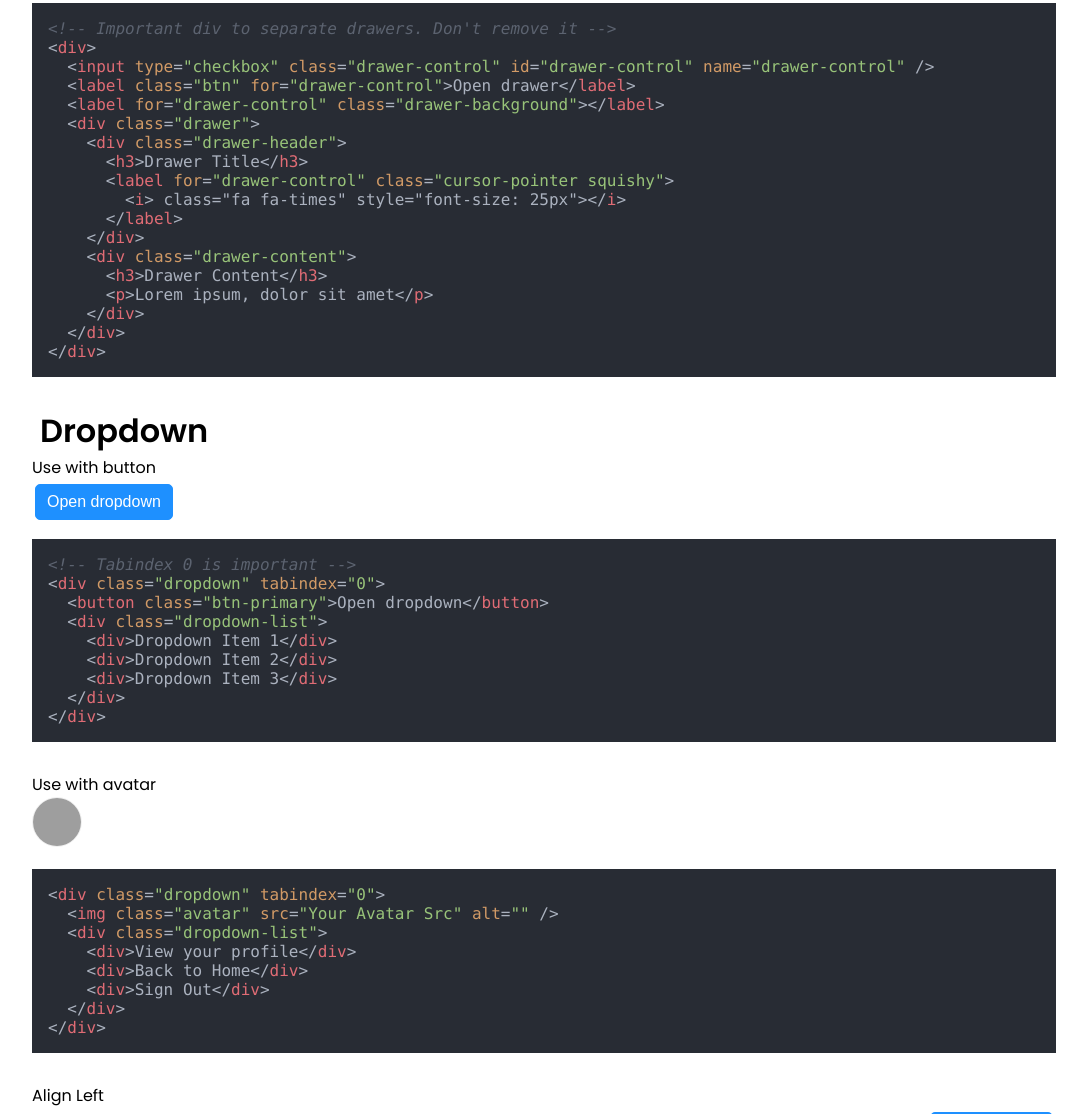
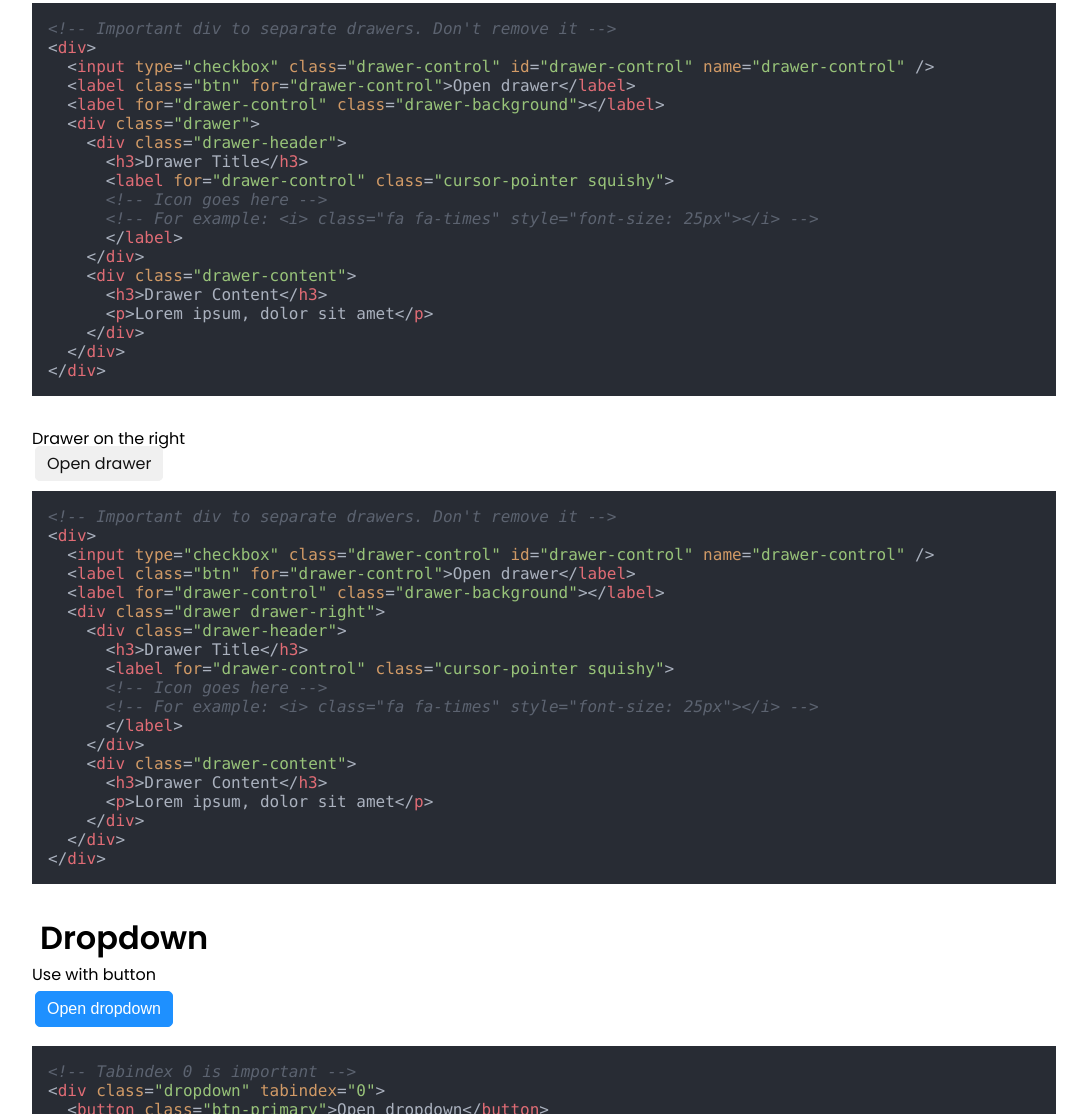
Before and after one commit to napthedev/squishyui, a website: page index.html in a window 1280 px wide. Shown: the part 5443-6557 px from the top of the page, without its empty margins (96-1183 px from the left). Drawn offline with nearby package versions, Linux system fonts and the light colour scheme; grey boxes are pictures that could not be loaded.

Commit message:
add drawer right

```diff
--- a/index.html
+++ b/index.html
@@ -319,7 +319,7 @@
     Click to reveal the content
     &lt;span class="collapse-icon"&gt;
     &lt;!-- Your Icon Goes Here --&gt;
-    &lt;!-- For example: &lt;i&gt; class="fas fa-chevron-down"&gt;&lt;/i&gt; --&gt;
+    &lt;!-- For example: &lt;i class="fas fa-chevron-down"&gt;&lt;/i&gt; --&gt;
     &lt;/span&gt;
   &lt;/div&gt;
   &lt;div class="collapse-content"&gt;
@@ -347,15 +347,14 @@
 
       <h1 class="ml-2">Drawer</h1>
 
-      <!-- Important div to separate drawers. Don't remove it -->
       <div>
-        <input type="checkbox" class="drawer-control" id="drawer-control" name="drawer-control" />
-        <label class="btn" for="drawer-control">Open drawer</label>
-        <label for="drawer-control" class="drawer-background"></label>
+        <input type="checkbox" class="drawer-control" id="drawer-left-control" name="drawer-left-control" />
+        <label class="btn" for="drawer-left-control">Open drawer</label>
+        <label for="drawer-left-control" class="drawer-background"></label>
         <div class="drawer">
           <div class="drawer-header">
             <h3>Drawer Title</h3>
-            <label for="drawer-control" class="cursor-pointer squishy">
+            <label for="drawer-left-control" class="cursor-pointer squishy">
               <i class="fa fa-times" style="font-size: 25px"></i>
             </label>
           </div>
@@ -365,7 +364,6 @@
           </div>
         </div>
       </div>
-
       <pre>
         <code class="language-html">&lt;!-- Important div to separate drawers. Don't remove it --&gt;
 &lt;div&gt;
@@ -376,7 +374,49 @@
     &lt;div class="drawer-header"&gt;
       &lt;h3&gt;Drawer Title&lt;/h3&gt;
       &lt;label for="drawer-control" class="cursor-pointer squishy"&gt;
-        &lt;i&gt; class="fa fa-times" style="font-size: 25px"&gt;&lt;/i&gt;
+      &lt;!-- Icon goes here --&gt;
+      &lt;!-- For example: &lt;i&gt; class="fa fa-times" style="font-size: 25px"&gt;&lt;/i&gt; --&gt;
+      &lt;/label&gt;
+    &lt;/div&gt;
+    &lt;div class="drawer-content"&gt;
+      &lt;h3&gt;Drawer Content&lt;/h3&gt;
+      &lt;p&gt;Lorem ipsum, dolor sit amet&lt;/p&gt;
+    &lt;/div&gt;
+  &lt;/div&gt;
+&lt;/div&gt;</code>
+      </pre>
+
+      <p>Drawer on the right</p>
+
+      <div>
+        <input type="checkbox" class="drawer-control" id="drawer-right-control" name="drawer-right-control" />
+        <label class="btn" for="drawer-right-control">Open drawer</label>
+        <label for="drawer-right-control" class="drawer-background"></label>
+        <div class="drawer drawer-right">
+          <div class="drawer-header">
+            <h3>Drawer Title</h3>
+            <label for="drawer-right-control" class="cursor-pointer squishy">
+              <i class="fa fa-times" style="font-size: 25px"></i>
+            </label>
+          </div>
+          <div class="drawer-content">
+            <h3>Drawer Content</h3>
+            <p>Lorem ipsum, dolor sit amet consectetur adipisicing elit. Corrupti fugit iste temporibus mollitia, dicta veniam qui sint omnis maxime exercitationem maiores impedit libero, eius officia obcaecati harum saepe consequuntur expedita.</p>
+          </div>
+        </div>
+      </div>
+      <pre>
+        <code class="language-html">&lt;!-- Important div to separate drawers. Don't remove it --&gt;
+&lt;div&gt;
+  &lt;input type="checkbox" class="drawer-control" id="drawer-control" name="drawer-control" /&gt;
+  &lt;label class="btn" for="drawer-control"&gt;Open drawer&lt;/label&gt;
+  &lt;label for="drawer-control" class="drawer-background"&gt;&lt;/label&gt;
+  &lt;div class="drawer drawer-right"&gt;
+    &lt;div class="drawer-header"&gt;
+      &lt;h3&gt;Drawer Title&lt;/h3&gt;
+      &lt;label for="drawer-control" class="cursor-pointer squishy"&gt;
+      &lt;!-- Icon goes here --&gt;
+      &lt;!-- For example: &lt;i&gt; class="fa fa-times" style="font-size: 25px"&gt;&lt;/i&gt; --&gt;
       &lt;/label&gt;
     &lt;/div&gt;
     &lt;div class="drawer-content"&gt;
@@ -550,9 +590,7 @@
 
       <h1 class="ml-2">Modal</h1>
 
-      <!-- Important div to separate modals, don't remove it -->
       <div>
-        <!-- Checkbox to control the modal, keep the className, change the id to separate modals -->
         <input type="checkbox" class="modal-control" id="modal-control" name="modal-control" />
         <label class="btn" for="modal-control">Open modal</label>
         <label for="modal-control" class="modal-background"></label>
@@ -600,7 +638,6 @@
           <circle cx="50" cy="50" r="20"></circle>
         </svg>
 
-        <!-- Customize the color -->
         <svg class="circular-progress" viewBox="25 25 50 50">
           <circle style="stroke: red" cx="50" cy="50" r="20"></circle>
         </svg>
@@ -648,8 +685,6 @@
 &lt;button class="tooltips tooltips-left" data-tooltips="Left"&gt;Tooltips Left&lt;/button&gt;
 &lt;button class="tooltips tooltips-right" data-tooltips="Right"&gt;Tooltips Right&lt;/button&gt;</code>
       </pre>
-
-      <!-- Utility Classes -->
 
       <h1>Utility Classes</h1>
 
--- a/scss/_drawer.scss
+++ b/scss/_drawer.scss
@@ -50,4 +50,14 @@
   transform: translateX(-100%);
 
   @include hidden;
+
+  &-right {
+    left: auto;
+    right: 0;
+    transform: translateX(100%);
+
+    .drawer-header {
+      flex-direction: row-reverse;
+    }
+  }
 }
```
Also changed, not shown: css/main.css.
